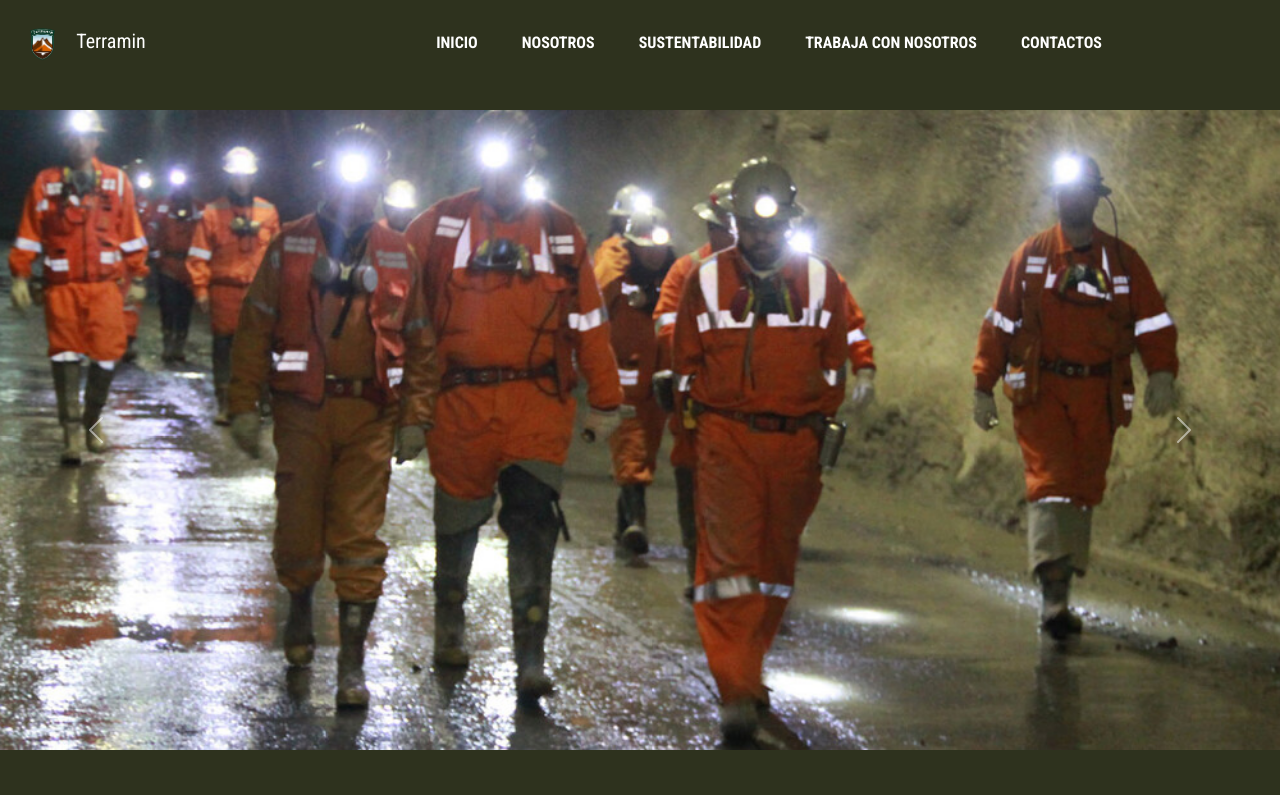
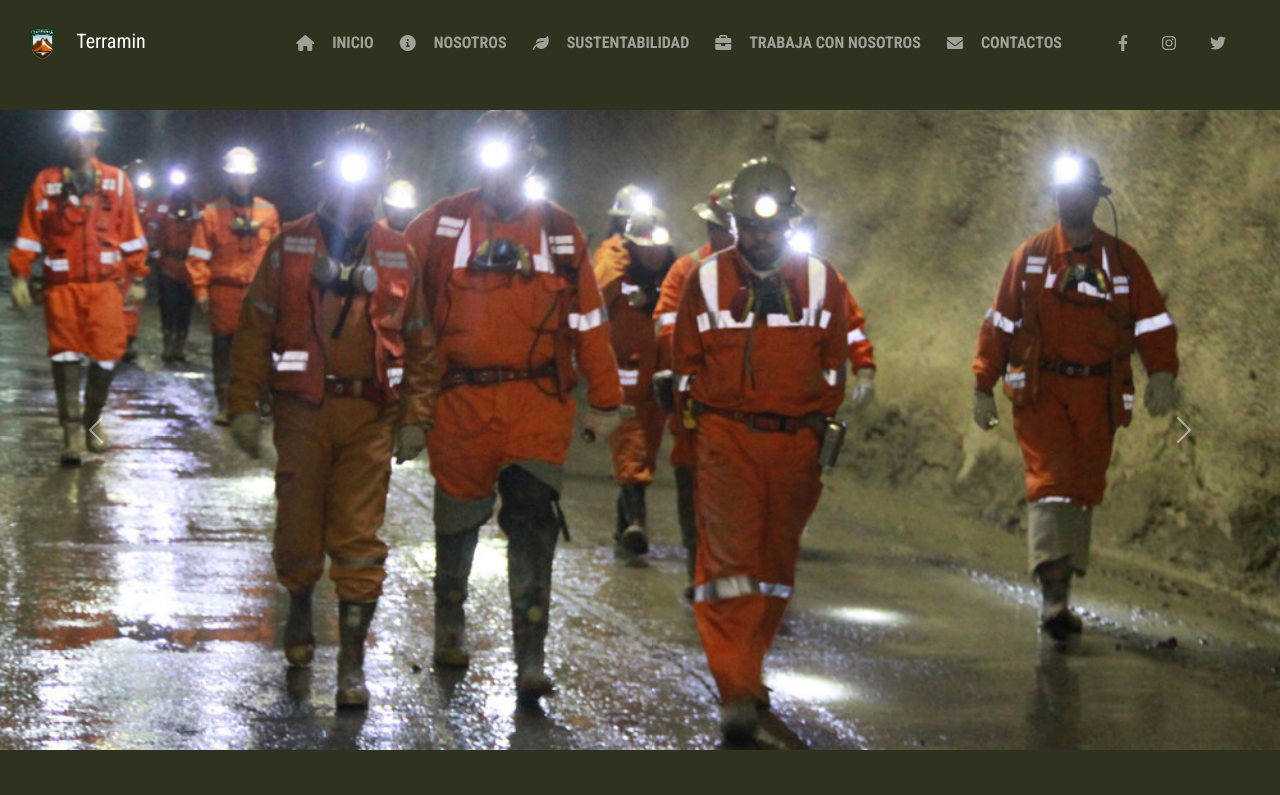
Before and after one commit to ale0031/ale0031.github.io, a plain HTML site: page index.html in a window 1280 px wide. Shown: the top 795 px of the page. Drawn offline with nearby package versions, Linux system fonts and the light colour scheme.

Commit message:
index.html

```diff
--- a/index.html
+++ b/index.html
@@ -5,8 +5,10 @@
     <meta name="viewport" content="width=device-width, initial-scale=1.0">
     <title>Terramin | Inicio </title>
     <!-- Instalacion de bootraps 5.3 -->
-    <link rel="stylesheet" href="bootstrap.min.css">
+    <link rel="stylesheet" href="https://cdn.jsdelivr.net/npm/bootstrap@5.1.3/dist/css/bootstrap.min.css">
+    <link rel="stylesheet" href="https://cdnjs.cloudflare.com/ajax/libs/font-awesome/6.0.0-beta3/css/all.min.css">
     <link rel="stylesheet" href="css/styles.css">
+    <link href="https://cdnjs.cloudflare.com/ajax/libs/aos/2.3.4/aos.css" rel="stylesheet">
 <body>
 
     <!-- Menu navegacion -->
```
